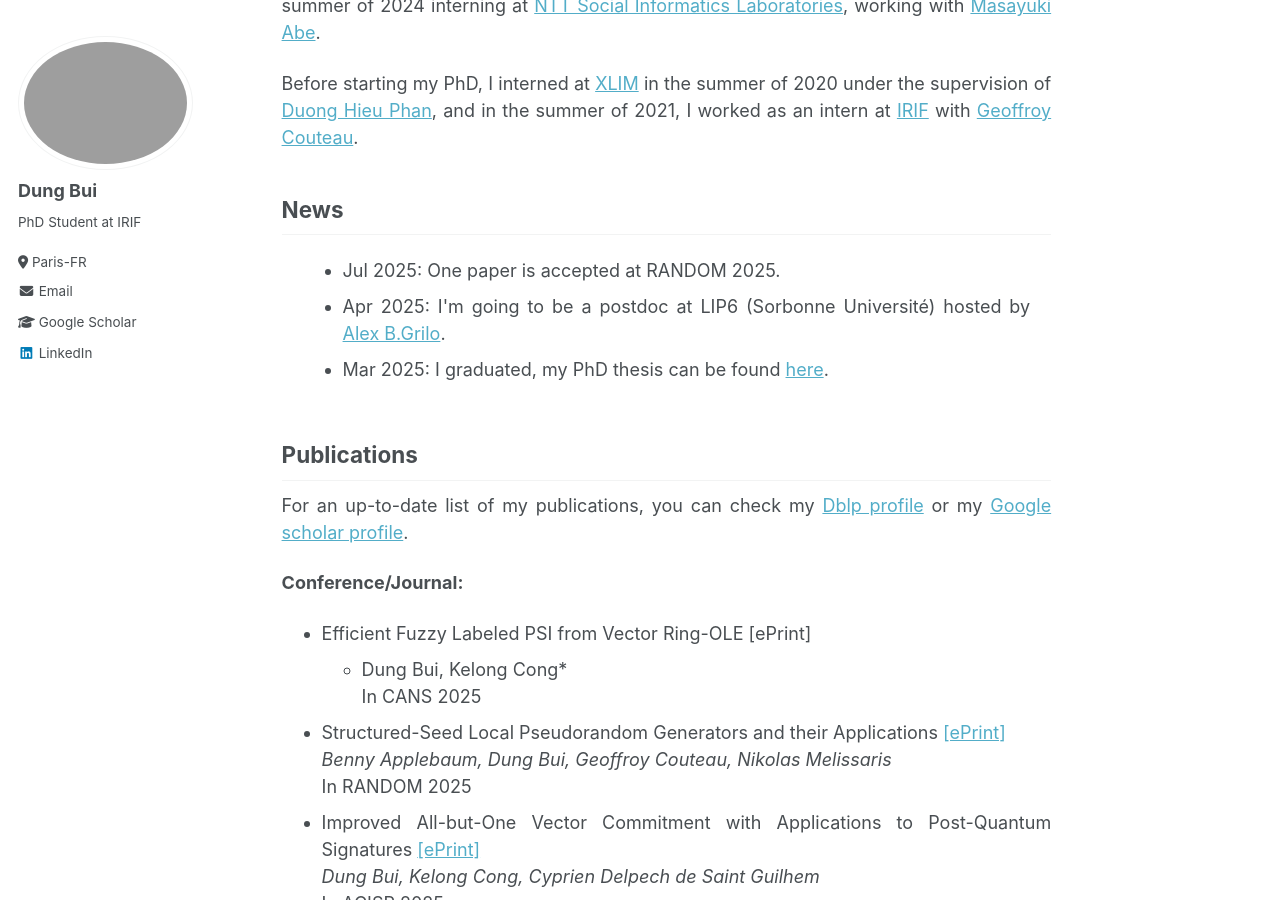
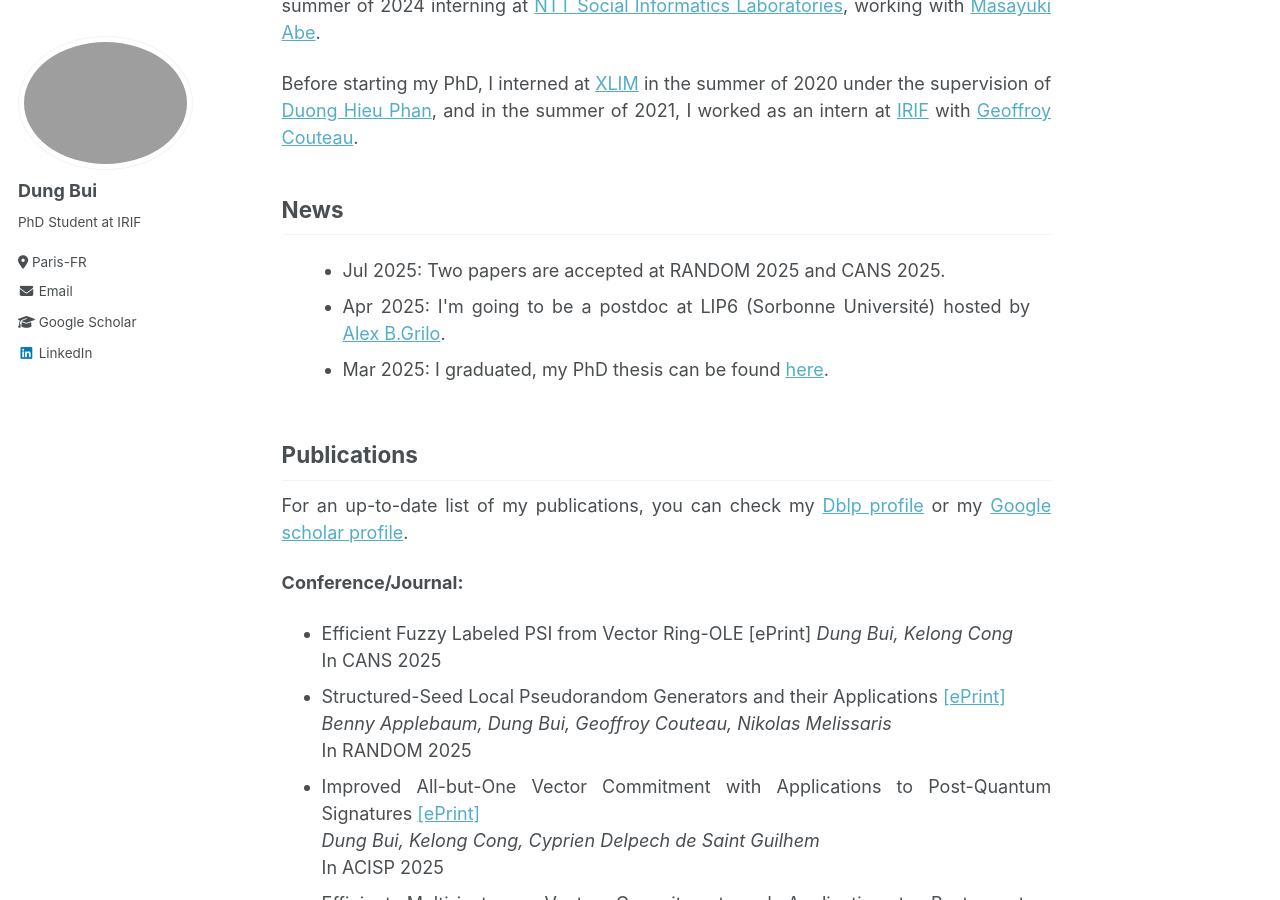
Before and after one commit to dungbui15/dungbui15.github.io, a Jekyll site: the page built from _pages/about.md, in a window 1280 px wide and 900 px high, scrolled down 580 px. Built offline with Jekyll 4.4.1, drawn with Linux system fonts in a browser that asks for light colours.

Commit message:
Update about.md

```diff
--- a/_pages/about.md
+++ b/_pages/about.md
@@ -44,7 +44,7 @@ Before starting my PhD, I interned at [XLIM](https://www.xlim.fr/en) in the summ
 ## News
 <div class="scrollable">
   <ul>
-    <li>Jul 2025: One paper is accepted at RANDOM 2025.</li>
+    <li>Jul 2025: Two papers are accepted at RANDOM 2025 and CANS 2025.</li>
     <li>Apr 2025: I'm going to be a postdoc at LIP6 (Sorbonne Université) hosted by <a href="https://abgrilo.github.io/">Alex B.Grilo</a>.</li>
     <li>Mar 2025: I graduated, my PhD thesis can be found <a href="files/thesis.pdf">here</a>. </li>
     <li>Jan 2025: My papers are accepted at <a href="https://uow-ic2.github.io/acisp2025/cfp.html">ACISP 2025</a>.</li>
@@ -60,7 +60,7 @@ For an up-to-date list of my publications, you can check my [Dblp profile](https
 
 **Conference/Journal:**
 - Efficient Fuzzy Labeled PSI from Vector Ring-OLE [ePrint]
-  * Dung Bui, Kelong Cong* <br>
+  *Dung Bui, Kelong Cong* <br>
   In CANS 2025
 - Structured-Seed Local Pseudorandom Generators and their Applications [[ePrint]](https://eprint.iacr.org/2024/1027)
   *Benny Applebaum, Dung Bui, Geoffroy Couteau, Nikolas Melissaris* <br>
```
